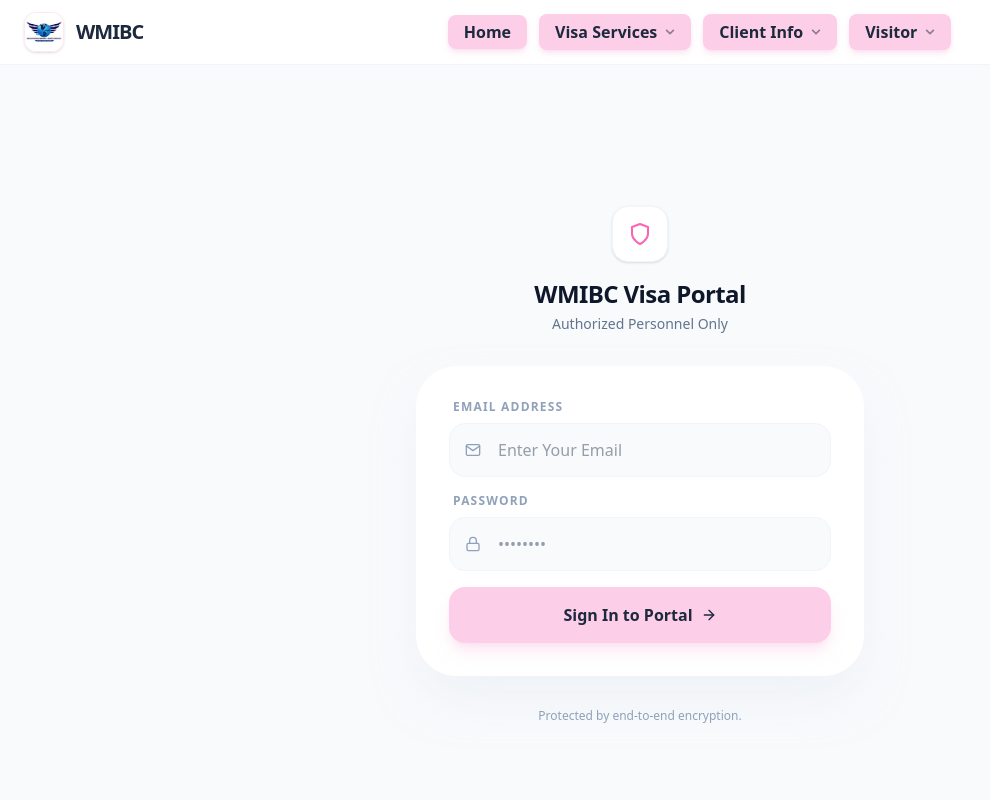
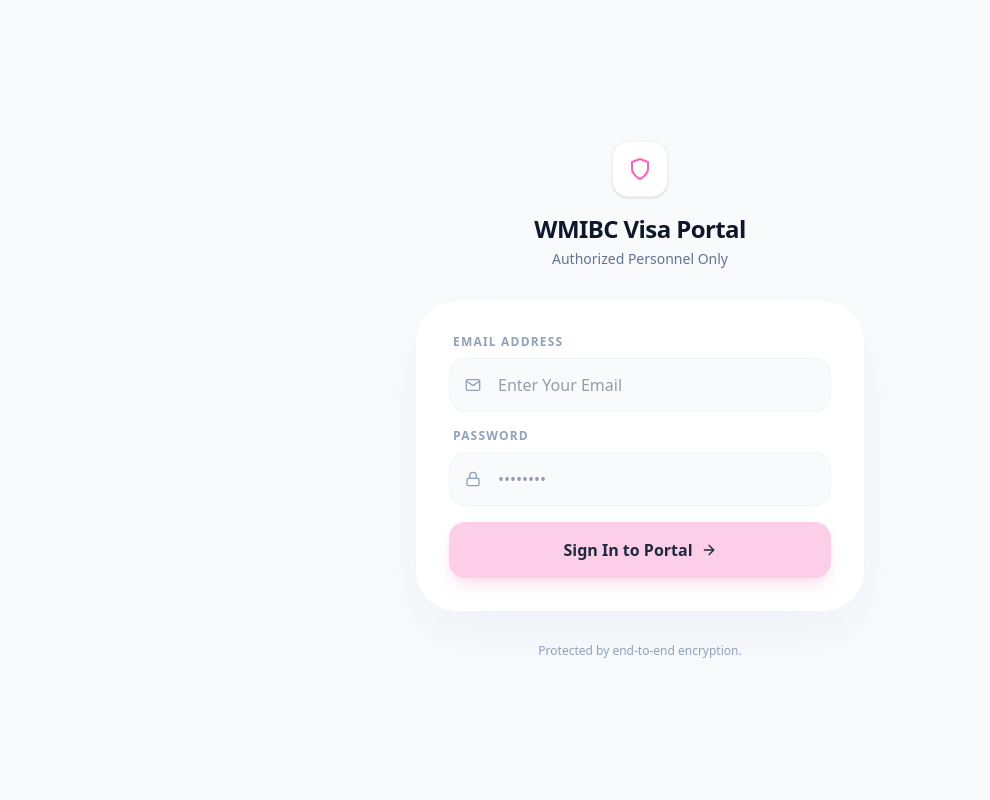
Before and after one commit to sojibjubayer/wmibcstaff, a React (Vite) app: page /login in a window 1280 px wide. Shown: the top 800 px of the page, without its empty margins (0-990 px from the left). Built offline with nearby package versions, Linux system fonts and the light colour scheme.

Commit message:
conditional navbar

```diff
--- a/src/App.jsx
+++ b/src/App.jsx
@@ -1,20 +1,31 @@
-// App.jsx
+
 import React from "react";
+import { useLocation, Outlet } from "react-router-dom";
 import Navbar from "./components/navbar/Navbar";
 import Footer from "./components/footer/Footer";
-import { Outlet } from "react-router-dom";
 
 const App = () => {
+  const location = useLocation();
+
+  // Check if current path is exactly "/login"
+  const isLoginPage = location.pathname === "/login";
+
   return (
-    <div className="flex flex-col ">
-      <Navbar />
+    // Added min-h-screen to ensure the footer stays at the bottom
+    // even if the page content is short
+    <div className="flex flex-col min-h-screen">
 
-      <main className="flex-1 bg-linear-to-b from-purple-50 to-orange-50  ">
-        {/* Outlet renders child routes like WorkVisa, VisitVisa, StudentVisa */}
+      {/* 1. Only show Navbar if we are NOT on the login page */}
+      {!isLoginPage && <Navbar />}
+
+      {/* 2. Main content area */}
+      <main className="flex-1 bg-linear-to-b from-purple-50 to-orange-50">
         <Outlet />
       </main>
 
+      {/* 3. Footer stays visible on ALL pages */}
       <Footer />
+
     </div>
   );
 };
```
